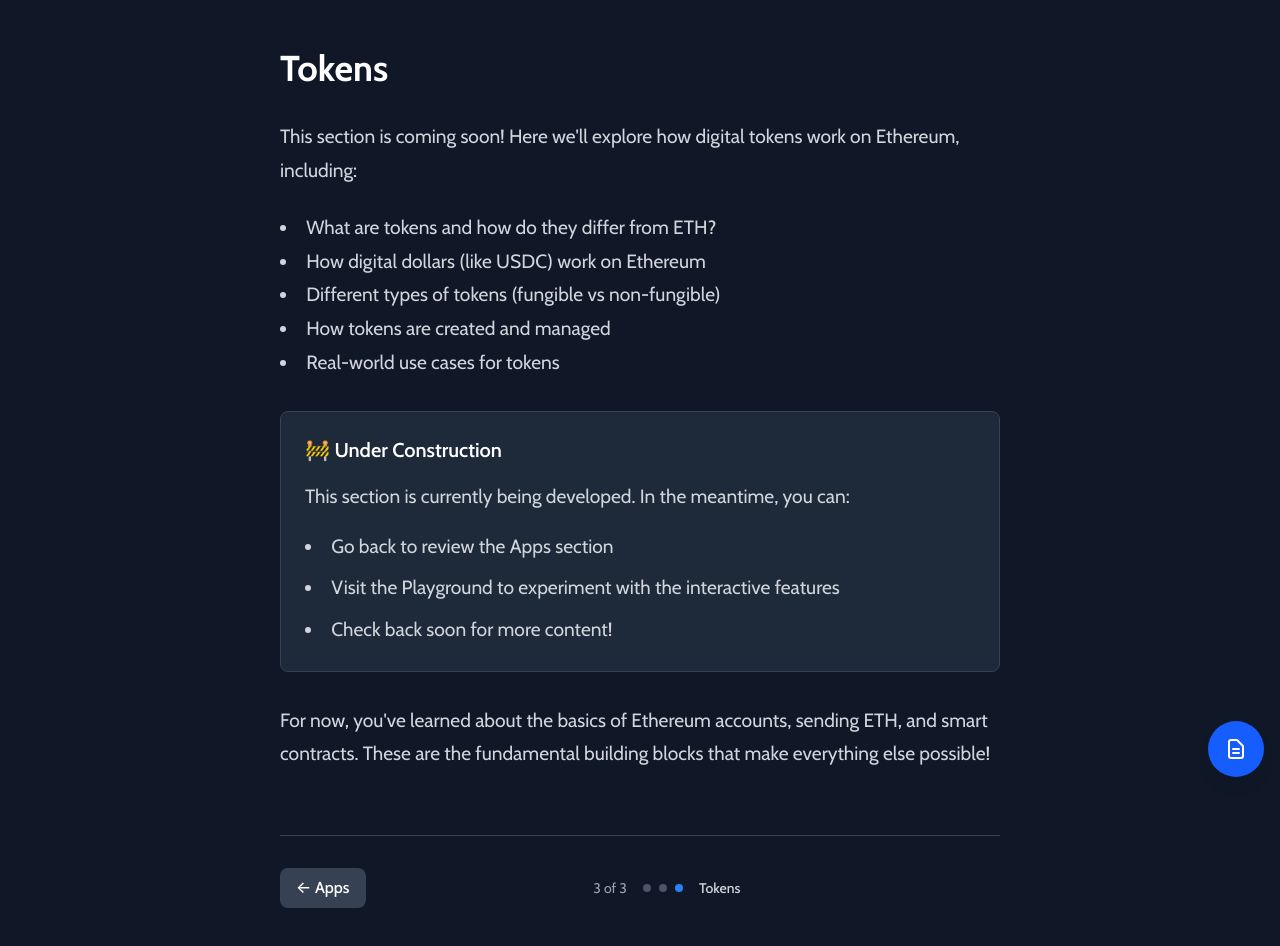
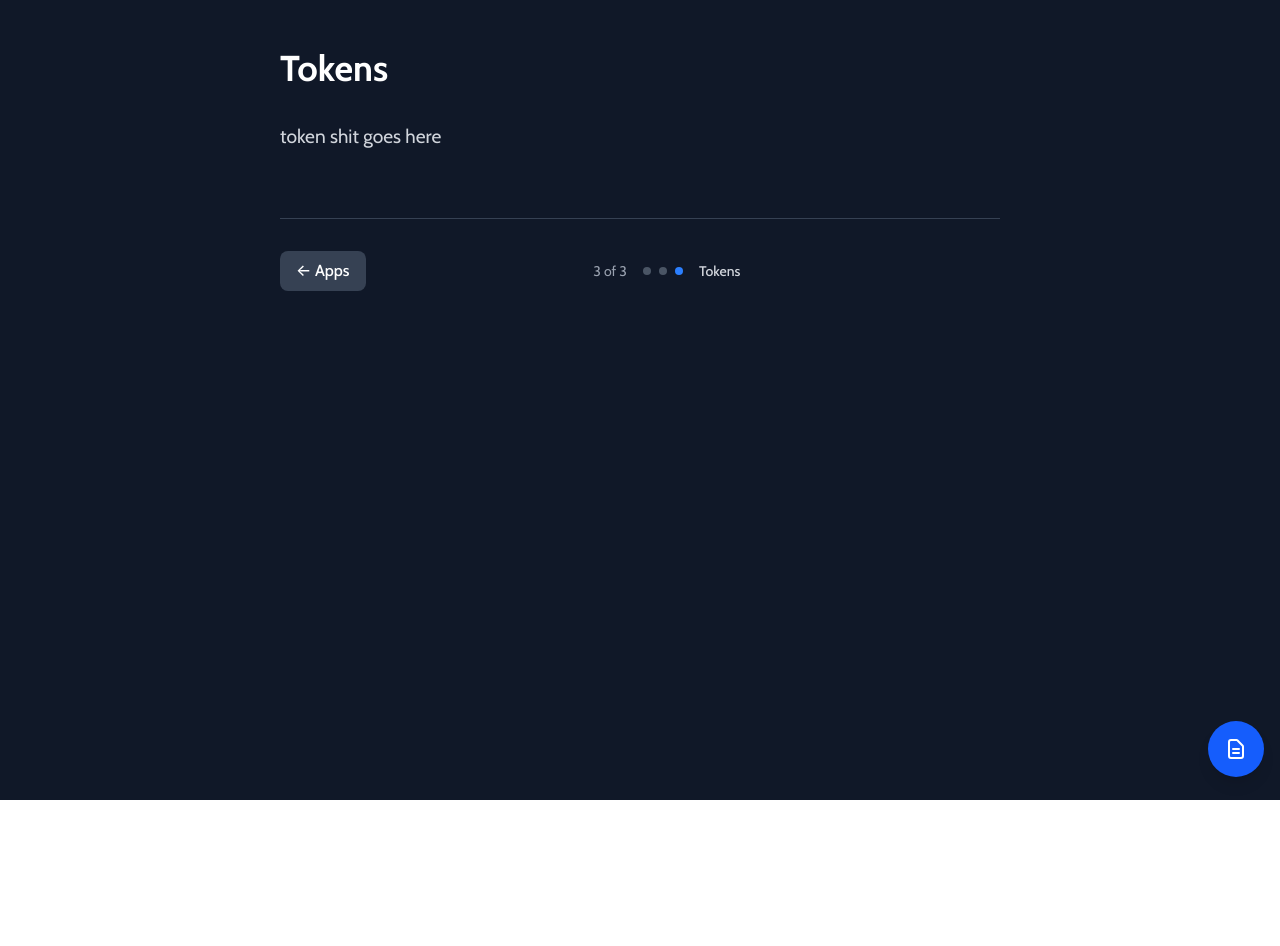
Before and after one commit to sudo-owen/explain-eth, a React (Vite) app: page /tokens in a window 1280 px wide. Shown: the top 946 px of the page. After the commit the page ends 800 px from the top, so only its background shows below. Built offline with nearby package versions, Linux system fonts and the light colour scheme.

Commit message:
fix nav and tokens page

```diff
--- a/src/components/Navigation.tsx
+++ b/src/components/Navigation.tsx
@@ -1,4 +1,4 @@
-import React from 'react'
+import React, { useEffect } from 'react'
 import { useNavigate, useLocation } from 'react-router-dom'
 
 interface NavigationProps {
@@ -20,6 +20,11 @@ const Navigation: React.FC<NavigationProps> = ({ className = '' }) => {
 
   const canGoBack = currentPage > 0
   const canGoForward = currentPage < pages.length - 1
+
+  // Scroll to top whenever the location changes
+  useEffect(() => {
+    window.scrollTo({ top: 0, behavior: 'smooth' })
+  }, [location.pathname])
 
   const handleBack = () => {
     if (canGoBack) {
--- a/src/pages/TokensPage.tsx
+++ b/src/pages/TokensPage.tsx
@@ -28,31 +28,7 @@ const TokensPage: React.FC = () => {
             <h1 className="text-4xl font-bold text-white mb-8">Tokens</h1>
 
             <p className="text-gray-300 leading-relaxed mb-6">
-              This section is coming soon! Here we'll explore how digital tokens work on Ethereum, including:
-            </p>
-
-            <ul className="text-gray-300 leading-relaxed mb-6 list-disc list-inside">
-              <li>What are tokens and how do they differ from ETH?</li>
-              <li>How digital dollars (like USDC) work on Ethereum</li>
-              <li>Different types of tokens (fungible vs non-fungible)</li>
-              <li>How tokens are created and managed</li>
-              <li>Real-world use cases for tokens</li>
-            </ul>
-
-            <div className="bg-gray-800 border border-gray-700 rounded-lg p-6 my-8">
-              <h3 className="text-xl font-semibold text-white mb-4">🚧 Under Construction</h3>
-              <p className="text-gray-300 mb-4">
-                This section is currently being developed. In the meantime, you can:
-              </p>
-              <ul className="text-gray-300 list-disc list-inside space-y-2">
-                <li>Go back to review the Apps section</li>
-                <li>Visit the Playground to experiment with the interactive features</li>
-                <li>Check back soon for more content!</li>
-              </ul>
-            </div>
-
-            <p className="text-gray-300 leading-relaxed mb-6">
-              For now, you've learned about the basics of Ethereum accounts, sending ETH, and smart contracts. These are the fundamental building blocks that make everything else possible!
+              token shit goes here
             </p>
 
           </section>
```
